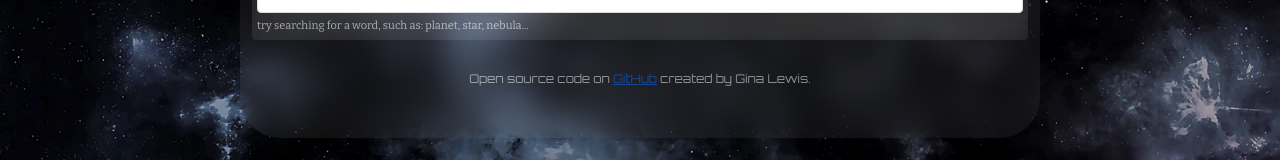
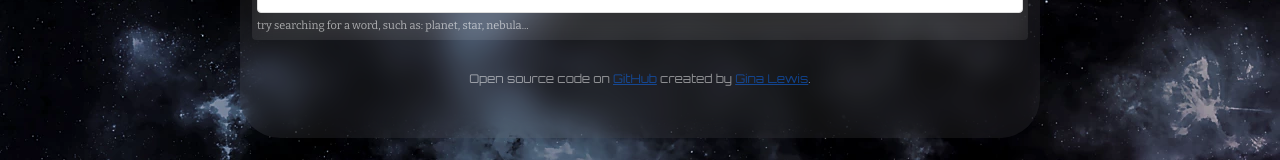
Before and after one commit to gina3-uk/gina-dictionary-react, a React (Create React App) app: page / in a window 1280 px wide. Shown: the part 230-390 px from the top of the page. Built offline with nearby package versions, Linux system fonts and the light colour scheme; no server answers.

Commit message:
Added LinkedIn link to footer

```diff
--- a/src/App.js
+++ b/src/App.js
@@ -19,7 +19,15 @@ export default function App() {
           >
             GitHub
           </a>{" "}
-          created by Gina Lewis.
+          created by{" "}
+          <a
+            href="https://www.linkedin.com/in/gina-lewis-98a96476/"
+            target="_blank"
+            rel="noreferrer"
+          >
+            Gina Lewis
+          </a>
+          .
         </footer>
       </div>
     </div>
--- a/src/Photos.js
+++ b/src/Photos.js
@@ -12,7 +12,7 @@ export default function Photos(props) {
                 <a href={photo.src.original} target="_blank" rel="noreferrer">
                   <img
                     src={photo.src.landscape}
-                    alt="example"
+                    alt={photo.alt}
                     className="img-fluid"
                   />
                 </a>
```
Also changed, not shown: public/logo192.png (added).
